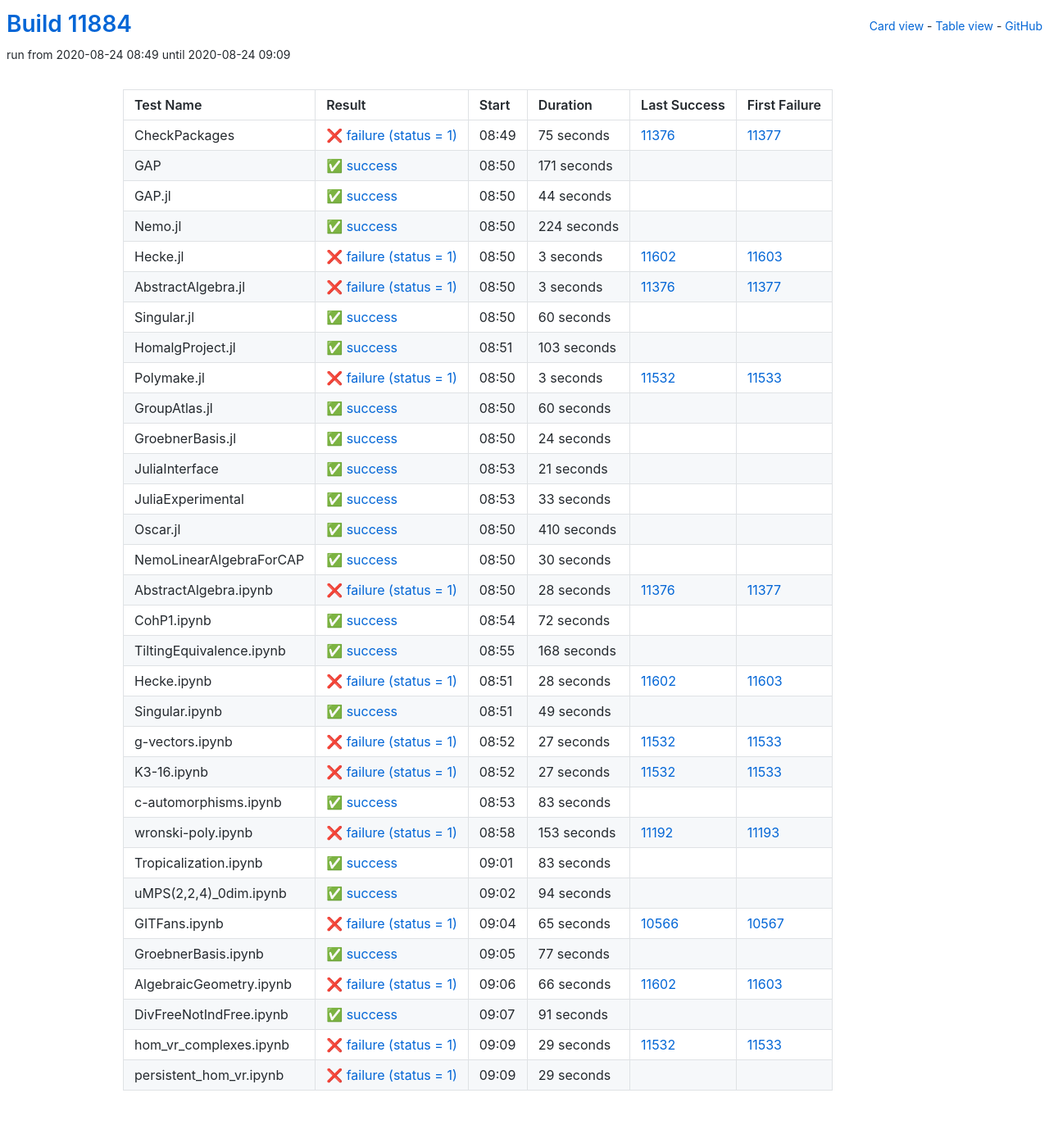
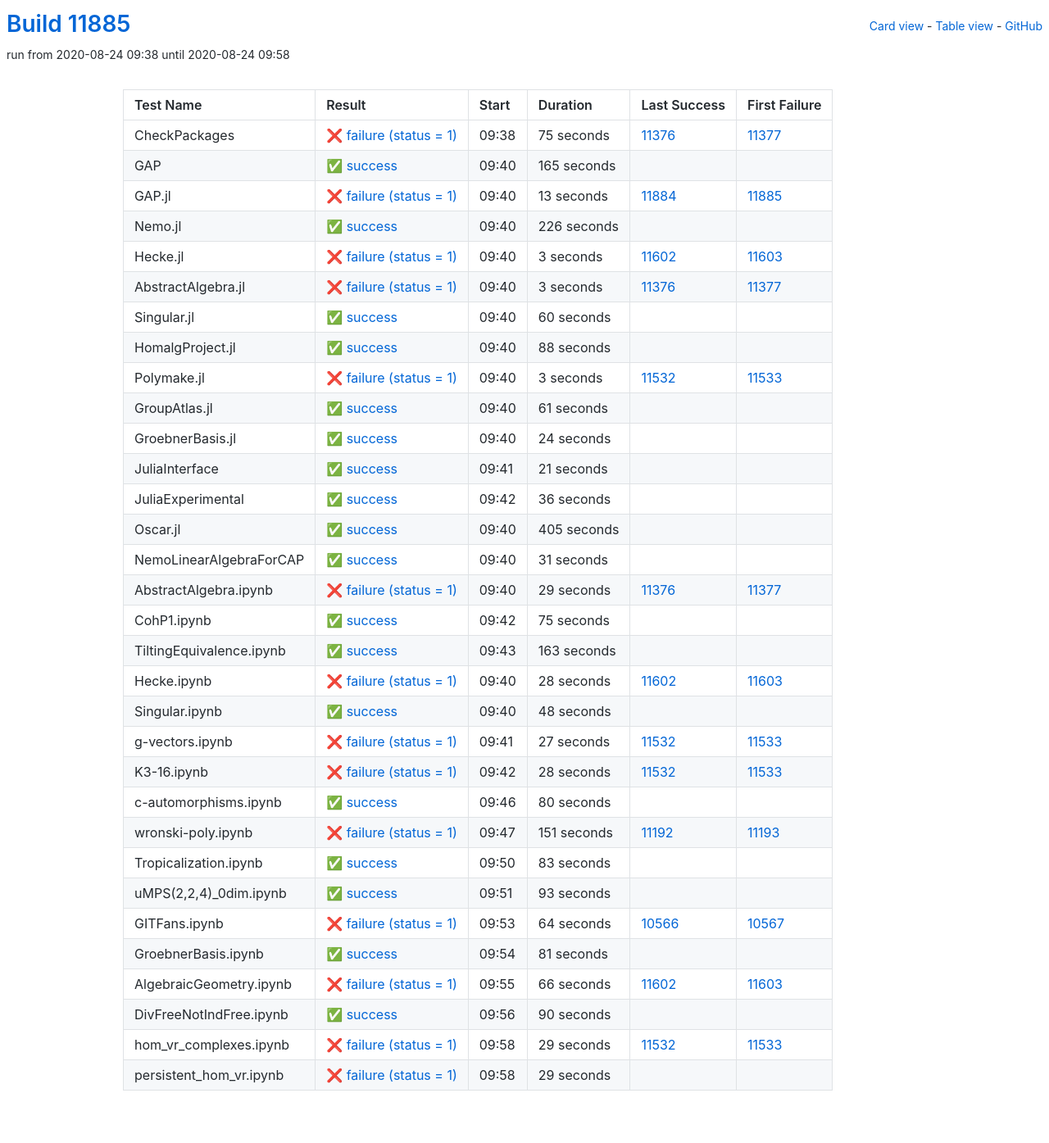
Before and after one commit to oscar-system/oscar-ci-status, a Jekyll site: the page built from table.html, in a window 1280 px wide. Shown: the whole page at 82% size. Built offline with Jekyll 4.4.1, drawn with Linux system fonts in a browser that asks for light colours.

Commit message:
Build #11885

```diff
--- a/_data/ci.yml
+++ b/_data/ci.yml
@@ -1,6 +1,6 @@
 ---
-build: 11884
-build_url: https://oscarci.mathematik.uni-kl.de/job/oscar/11884/
+build: 11885
+build_url: https://oscarci.mathematik.uni-kl.de/job/oscar/11885/
 job: oscar
 organization: oscar-system
 repo: oscar-ci-status
@@ -8,8 +8,8 @@
 tests:
 - name: CheckPackages
   id: checkpackages
-  log: https://oscarci.mathematik.uni-kl.de/job/oscar/11884/artifact/logs/build-11884/CheckPackages.log
-  start: 2020-08-24 08:49
+  log: https://oscarci.mathematik.uni-kl.de/job/oscar/11885/artifact/logs/build-11885/CheckPackages.log
+  start: 2020-08-24 09:38
   success: false
   exitcode: 1
   status: failure
@@ -20,44 +20,44 @@
   first_failure_url: https://oscarci.mathematik.uni-kl.de/job/oscar/11377/
 - name: GAP
   id: gap
-  log: https://oscarci.mathematik.uni-kl.de/job/oscar/11884/artifact/logs/build-11884/GAP.log
-  start: 2020-08-24 08:50
+  log: https://oscarci.mathematik.uni-kl.de/job/oscar/11885/artifact/logs/build-11885/GAP.log
+  start: 2020-08-24 09:40
   success: true
   exitcode: 0
   status: success
-  duration: 171
+  duration: 165
   last_success: false
   last_success_url:
   first_failure: false
   first_failure_url:
 - name: GAP.jl
   id: gap-jl
-  log: https://oscarci.mathematik.uni-kl.de/job/oscar/11884/artifact/logs/build-11884/GAP.jl.log
-  start: 2020-08-24 08:50
+  log: https://oscarci.mathematik.uni-kl.de/job/oscar/11885/artifact/logs/build-11885/GAP.jl.log
+  start: 2020-08-24 09:40
+  success: false
+  exitcode: 1
+  status: failure
+  duration: 13
+  last_success: 11884
+  last_success_url: https://oscarci.mathematik.uni-kl.de/job/oscar/11884/
+  first_failure: 11885
+  first_failure_url: https://oscarci.mathematik.uni-kl.de/job/oscar/11885/
+- name: Nemo.jl
+  id: nemo-jl
+  log: https://oscarci.mathematik.uni-kl.de/job/oscar/11885/artifact/logs/build-11885/Nemo.jl.log
+  start: 2020-08-24 09:40
   success: true
   exitcode: 0
   status: success
-  duration: 44
-  last_success: false
-  last_success_url:
-  first_failure: false
-  first_failure_url:
-- name: Nemo.jl
-  id: nemo-jl
-  log: https://oscarci.mathematik.uni-kl.de/job/oscar/11884/artifact/logs/build-11884/Nemo.jl.log
-  start: 2020-08-24 08:50
-  success: true
-  exitcode: 0
-  status: success
-  duration: 224
+  duration: 226
   last_success: false
   last_success_url:
   first_failure: false
   first_failure_url:
 - name: Hecke.jl
   id: hecke-jl
-  log: https://oscarci.mathematik.uni-kl.de/job/oscar/11884/artifact/logs/build-11884/Hecke.jl.log
-  start: 2020-08-24 08:50
+  log: https://oscarci.mathematik.uni-kl.de/job/oscar/11885/artifact/logs/build-11885/Hecke.jl.log
+  start: 2020-08-24 09:40
   success: false
   exitcode: 1
   status: failure
@@ -68,8 +68,8 @@
   first_failure_url: https://oscarci.mathematik.uni-kl.de/job/oscar/11603/
 - name: AbstractAlgebra.jl
   id: abstractalgebra-jl
-  log: https://oscarci.mathematik.uni-kl.de/job/oscar/11884/artifact/logs/build-11884/AbstractAlgebra.jl.log
-  start: 2020-08-24 08:50
+  log: https://oscarci.mathematik.uni-kl.de/job/oscar/11885/artifact/logs/build-11885/AbstractAlgebra.jl.log
+  start: 2020-08-24 09:40
   success: false
   exitcode: 1
   status: failure
@@ -80,8 +80,8 @@
   first_failure_url: https://oscarci.mathematik.uni-kl.de/job/oscar/11377/
 - name: Singular.jl
   id: singular-jl
-  log: https://oscarci.mathematik.uni-kl.de/job/oscar/11884/artifact/logs/build-11884/Singular.jl.log
-  start: 2020-08-24 08:50
+  log: https://oscarci.mathematik.uni-kl.de/job/oscar/11885/artifact/logs/build-11885/Singular.jl.log
+  start: 2020-08-24 09:40
   success: true
   exitcode: 0
   status: success
@@ -92,20 +92,20 @@
   first_failure_url:
 - name: HomalgProject.jl
   id: homalgproject-jl
-  log: https://oscarci.mathematik.uni-kl.de/job/oscar/11884/artifact/logs/build-11884/HomalgProject.jl.log
-  start: 2020-08-24 08:51
+  log: https://oscarci.mathematik.uni-kl.de/job/oscar/11885/artifact/logs/build-11885/HomalgProject.jl.log
+  start: 2020-08-24 09:40
   success: true
   exitcode: 0
   status: success
-  duration: 103
+  duration: 88
   last_success: false
   last_success_url:
   first_failure: false
   first_failure_url:
 - name: Polymake.jl
   id: polymake-jl
-  log: https://oscarci.mathematik.uni-kl.de/job/oscar/11884/artifact/logs/build-11884/Polymake.jl.log
-  start: 2020-08-24 08:50
+  log: https://oscarci.mathematik.uni-kl.de/job/oscar/11885/artifact/logs/build-11885/Polymake.jl.log
+  start: 2020-08-24 09:40
   success: false
   exitcode: 1
   status: failure
@@ -116,20 +116,20 @@
   first_failure_url: https://oscarci.mathematik.uni-kl.de/job/oscar/11533/
 - name: GroupAtlas.jl
   id: groupatlas-jl
-  log: https://oscarci.mathematik.uni-kl.de/job/oscar/11884/artifact/logs/build-11884/GroupAtlas.jl.log
-  start: 2020-08-24 08:50
+  log: https://oscarci.mathematik.uni-kl.de/job/oscar/11885/artifact/logs/build-11885/GroupAtlas.jl.log
+  start: 2020-08-24 09:40
   success: true
   exitcode: 0
   status: success
-  duration: 60
+  duration: 61
   last_success: false
   last_success_url:
   first_failure: false
   first_failure_url:
 - name: GroebnerBasis.jl
   id: groebnerbasis-jl
-  log: https://oscarci.mathematik.uni-kl.de/job/oscar/11884/artifact/logs/build-11884/GroebnerBasis.jl.log
-  start: 2020-08-24 08:50
+  log: https://oscarci.mathematik.uni-kl.de/job/oscar/11885/artifact/logs/build-11885/GroebnerBasis.jl.log
+  start: 2020-08-24 09:40
   success: true
   exitcode: 0
   status: success
@@ -140,8 +140,8 @@
   first_failure_url:
 - name: JuliaInterface
   id: juliainterface
-  log: https://oscarci.mathematik.uni-kl.de/job/oscar/11884/artifact/logs/build-11884/JuliaInterface.log
-  start: 2020-08-24 08:53
+  log: https://oscarci.mathematik.uni-kl.de/job/oscar/11885/artifact/logs/build-11885/JuliaInterface.log
+  start: 2020-08-24 09:41
   success: true
   exitcode: 0
   status: success
@@ -152,80 +152,80 @@
   first_failure_url:
 - name: JuliaExperimental
   id: juliaexperimental
-  log: https://oscarci.mathematik.uni-kl.de/job/oscar/11884/artifact/logs/build-11884/JuliaExperimental.log
-  start: 2020-08-24 08:53
+  log: https://oscarci.mathematik.uni-kl.de/job/oscar/11885/artifact/logs/build-11885/JuliaExperimental.log
+  start: 2020-08-24 09:42
   success: true
   exitcode: 0
   status: success
-  duration: 33
+  duration: 36
   last_success: false
   last_success_url:
   first_failure: false
   first_failure_url:
 - name: Oscar.jl
   id: oscar-jl
-  log: https://oscarci.mathematik.uni-kl.de/job/oscar/11884/artifact/logs/build-11884/Oscar.jl.log
-  start: 2020-08-24 08:50
+  log: https://oscarci.mathematik.uni-kl.de/job/oscar/11885/artifact/logs/build-11885/Oscar.jl.log
+  start: 2020-08-24 09:40
   success: true
   exitcode: 0
   status: success
-  duration: 410
+  duration: 405
   last_success: false
   last_success_url:
   first_failure: false
   first_failure_url:
 - name: NemoLinearAlgebraForCAP
   id: nemolinearalgebraforcap
-  log: https://oscarci.mathematik.uni-kl.de/job/oscar/11884/artifact/logs/build-11884/NemoLinearAlgebraForCAP.log
-  start: 2020-08-24 08:50
+  log: https://oscarci.mathematik.uni-kl.de/job/oscar/11885/artifact/logs/build-11885/NemoLinearAlgebraForCAP.log
+  start: 2020-08-24 09:40
   success: true
   exitcode: 0
   status: success
-  duration: 30
+  duration: 31
   last_success: false
   last_success_url:
   first_failure: false
   first_failure_url:
 - name: AbstractAlgebra.ipynb
   id: abstractalgebra-ipynb
-  log: https://oscarci.mathematik.uni-kl.de/job/oscar/11884/artifact/logs/build-11884/AbstractAlgebra.ipynb.log
-  start: 2020-08-24 08:50
+  log: https://oscarci.mathematik.uni-kl.de/job/oscar/11885/artifact/logs/build-11885/AbstractAlgebra.ipynb.log
+  start: 2020-08-24 09:40
   success: false
   exitcode: 1
   status: failure
-  duration: 28
+  duration: 29
   last_success: 11376
   last_success_url: https://oscarci.mathematik.uni-kl.de/job/oscar/11376/
   first_failure: 11377
   first_failure_url: https://oscarci.mathematik.uni-kl.de/job/oscar/11377/
 - name: CohP1.ipynb
   id: cohp1-ipynb
-  log: https://oscarci.mathematik.uni-kl.de/job/oscar/11884/artifact/logs/build-11884/CohP1.ipynb.log
-  start: 2020-08-24 08:54
+  log: https://oscarci.mathematik.uni-kl.de/job/oscar/11885/artifact/logs/build-11885/CohP1.ipynb.log
+  start: 2020-08-24 09:42
   success: true
   exitcode: 0
   status: success
-  duration: 72
+  duration: 75
   last_success: false
   last_success_url:
   first_failure: false
   first_failure_url:
 - name: TiltingEquivalence.ipynb
   id: tiltingequivalence-ipynb
-  log: https://oscarci.mathematik.uni-kl.de/job/oscar/11884/artifact/logs/build-11884/TiltingEquivalence.ipynb.log
-  start: 2020-08-24 08:55
+  log: https://oscarci.mathematik.uni-kl.de/job/oscar/11885/artifact/logs/build-11885/TiltingEquivalence.ipynb.log
+  start: 2020-08-24 09:43
   success: true
   exitcode: 0
   status: success
-  duration: 168
+  duration: 163
   last_success: false
   last_success_url:
   first_failure: false
   first_failure_url:
 - name: Hecke.ipynb
   id: hecke-ipynb
-  log: https://oscarci.mathematik.uni-kl.de/job/oscar/11884/artifact/logs/build-11884/Hecke.ipynb.log
-  start: 2020-08-24 08:51
+  log: https://oscarci.mathematik.uni-kl.de/job/oscar/11885/artifact/logs/build-11885/Hecke.ipynb.log
+  start: 2020-08-24 09:40
   success: false
   exitcode: 1
   status: failure
@@ -236,20 +236,20 @@
   first_failure_url: https://oscarci.mathematik.uni-kl.de/job/oscar/11603/
 - name: Singular.ipynb
   id: singular-ipynb
-  log: https://oscarci.mathematik.uni-kl.de/job/oscar/11884/artifact/logs/build-11884/Singular.ipynb.log
-  start: 2020-08-24 08:51
+  log: https://oscarci.mathematik.uni-kl.de/job/oscar/11885/artifact/logs/build-11885/Singular.ipynb.log
+  start: 2020-08-24 09:40
   success: true
   exitcode: 0
   status: success
-  duration: 49
+  duration: 48
   last_success: false
   last_success_url:
   first_failure: false
   first_failure_url:
 - name: g-vectors.ipynb
   id: g-vectors-ipynb
-  log: https://oscarci.mathematik.uni-kl.de/job/oscar/11884/artifact/logs/build-11884/g-vectors.ipynb.log
-  start: 2020-08-24 08:52
+  log: https://oscarci.mathematik.uni-kl.de/job/oscar/11885/artifact/logs/build-11885/g-vectors.ipynb.log
+  start: 2020-08-24 09:41
   success: false
   exitcode: 1
   status: failure
@@ -260,44 +260,44 @@
   first_failure_url: https://oscarci.mathematik.uni-kl.de/job/oscar/11533/
 - name: K3-16.ipynb
   id: k3-16-ipynb
-  log: https://oscarci.mathematik.uni-kl.de/job/oscar/11884/artifact/logs/build-11884/K3-16.ipynb.log
-  start: 2020-08-24 08:52
+  log: https://oscarci.mathematik.uni-kl.de/job/oscar/11885/artifact/logs/build-11885/K3-16.ipynb.log
+  start: 2020-08-24 09:42
   success: false
   exitcode: 1
   status: failure
-  duration: 27
+  duration: 28
   last_success: 11532
   last_success_url: https://oscarci.mathematik.uni-kl.de/job/oscar/11532/
   first_failure: 11533
   first_failure_url: https://oscarci.mathematik.uni-kl.de/job/oscar/11533/
 - name: c-automorphisms.ipynb
   id: c-automorphisms-ipynb
-  log: https://oscarci.mathematik.uni-kl.de/job/oscar/11884/artifact/logs/build-11884/c-automorphisms.ipynb.log
-  start: 2020-08-24 08:53
+  log: https://oscarci.mathematik.uni-kl.de/job/oscar/11885/artifact/logs/build-11885/c-automorphisms.ipynb.log
+  start: 2020-08-24 09:46
   success: true
   exitcode: 0
   status: success
-  duration: 83
+  duration: 80
   last_success: false
   last_success_url:
   first_failure: false
   first_failure_url:
 - name: wronski-poly.ipynb
   id: wronski-poly-ipynb
-  log: https://oscarci.mathematik.uni-kl.de/job/oscar/11884/artifact/logs/build-11884/wronski-poly.ipynb.log
-  start: 2020-08-24 08:58
+  log: https://oscarci.mathematik.uni-kl.de/job/oscar/11885/artifact/logs/build-11885/wronski-poly.ipynb.log
+  start: 2020-08-24 09:47
   success: false
   exitcode: 1
   status: failure
-  duration: 153
+  duration: 151
   last_success: 11192
   last_success_url: https://oscarci.mathematik.uni-kl.de/job/oscar/11192/
   first_failure: 11193
   first_failure_url: https://oscarci.mathematik.uni-kl.de/job/oscar/11193/
 - name: Tropicalization.ipynb
   id: tropicalization-ipynb
-  log: https://oscarci.mathematik.uni-kl.de/job/oscar/11884/artifact/logs/build-11884/Tropicalization.ipynb.log
-  start: 2020-08-24 09:01
+  log: https://oscarci.mathematik.uni-kl.de/job/oscar/11885/artifact/logs/build-11885/Tropicalization.ipynb.log
+  start: 2020-08-24 09:50
   success: true
   exitcode: 0
   status: success
@@ -308,44 +308,44 @@
   first_failure_url:
 - name: uMPS(2,2,4)_0dim.ipynb
   id: umps-2-2-4-0dim-ipynb
-  log: https://oscarci.mathematik.uni-kl.de/job/oscar/11884/artifact/logs/build-11884/uMPS-2-2-4-_0dim.ipynb.log
-  start: 2020-08-24 09:02
+  log: https://oscarci.mathematik.uni-kl.de/job/oscar/11885/artifact/logs/build-11885/uMPS-2-2-4-_0dim.ipynb.log
+  start: 2020-08-24 09:51
   success: true
   exitcode: 0
   status: success
-  duration: 94
+  duration: 93
   last_success: false
   last_success_url:
   first_failure: false
   first_failure_url:
 - name: GITFans.ipynb
   id: gitfans-ipynb
-  log: https://oscarci.mathematik.uni-kl.de/job/oscar/11884/artifact/logs/build-11884/GITFans.ipynb.log
-  start: 2020-08-24 09:04
+  log: https://oscarci.mathematik.uni-kl.de/job/oscar/11885/artifact/logs/build-11885/GITFans.ipynb.log
+  start: 2020-08-24 09:53
   success: false
   exitcode: 1
   status: failure
-  duration: 65
+  duration: 64
   last_success: 10566
   last_success_url: https://oscarci.mathematik.uni-kl.de/job/oscar/10566/
   first_failure: 10567
   first_failure_url: https://oscarci.mathematik.uni-kl.de/job/oscar/10567/
 - name: GroebnerBasis.ipynb
   id: groebnerbasis-ipynb
-  log: https://oscarci.mathematik.uni-kl.de/job/oscar/11884/artifact/logs/build-11884/GroebnerBasis.ipynb.log
-  start: 2020-08-24 09:05
+  log: https://oscarci.mathematik.uni-kl.de/job/oscar/11885/artifact/logs/build-11885/GroebnerBasis.ipynb.log
+  start: 2020-08-24 09:54
   success: true
   exitcode: 0
   status: success
-  duration: 77
+  duration: 81
   last_success: false
   last_success_url:
   first_failure: false
   first_failure_url:
 - name: AlgebraicGeometry.ipynb
   id: algebraicgeometry-ipynb
-  log: https://oscarci.mathematik.uni-kl.de/job/oscar/11884/artifact/logs/build-11884/AlgebraicGeometry.ipynb.log
-  start: 2020-08-24 09:06
+  log: https://oscarci.mathematik.uni-kl.de/job/oscar/11885/artifact/logs/build-11885/AlgebraicGeometry.ipynb.log
+  start: 2020-08-24 09:55
   success: false
   exitcode: 1
   status: failure
@@ -356,20 +356,20 @@
   first_failure_url: https://oscarci.mathematik.uni-kl.de/job/oscar/11603/
 - name: DivFreeNotIndFree.ipynb
   id: divfreenotindfree-ipynb
-  log: https://oscarci.mathematik.uni-kl.de/job/oscar/11884/artifact/logs/build-11884/DivFreeNotIndFree.ipynb.log
-  start: 2020-08-24 09:07
+  log: https://oscarci.mathematik.uni-kl.de/job/oscar/11885/artifact/logs/build-11885/DivFreeNotIndFree.ipynb.log
+  start: 2020-08-24 09:56
   success: true
   exitcode: 0
   status: success
-  duration: 91
+  duration: 90
   last_success: false
   last_success_url:
   first_failure: false
   first_failure_url:
 - name: hom_vr_complexes.ipynb
   id: hom-vr-complexes-ipynb
-  log: https://oscarci.mathematik.uni-kl.de/job/oscar/11884/artifact/logs/build-11884/hom_vr_complexes.ipynb.log
-  start: 2020-08-24 09:09
+  log: https://oscarci.mathematik.uni-kl.de/job/oscar/11885/artifact/logs/build-11885/hom_vr_complexes.ipynb.log
+  start: 2020-08-24 09:58
   success: false
   exitcode: 1
   status: failure
@@ -380,8 +380,8 @@
   first_failure_url: https://oscarci.mathematik.uni-kl.de/job/oscar/11533/
 - name: persistent_hom_vr.ipynb
   id: persistent-hom-vr-ipynb
-  log: https://oscarci.mathematik.uni-kl.de/job/oscar/11884/artifact/logs/build-11884/persistent_hom_vr.ipynb.log
-  start: 2020-08-24 09:09
+  log: https://oscarci.mathematik.uni-kl.de/job/oscar/11885/artifact/logs/build-11885/persistent_hom_vr.ipynb.log
+  start: 2020-08-24 09:58
   success: false
   exitcode: 1
   status: failure
```
Also changed, not shown: README.md.
